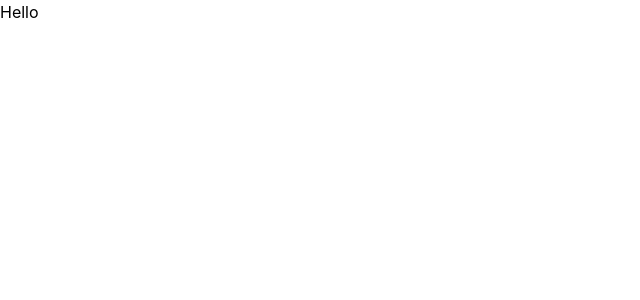
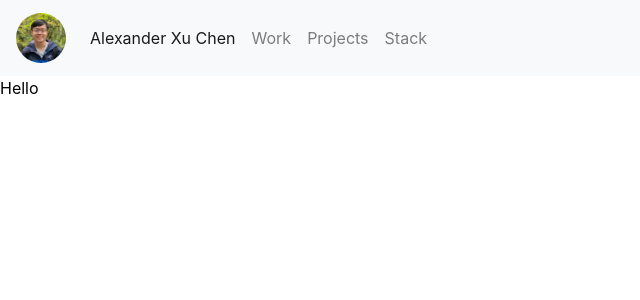
Before and after one commit to AlexXuChen/AlexXuChen.github.io, a React (Create React App) app: page /work in a window 1280 px wide. Shown: the top 300 px of the page, without its empty margins (0-640 px from the left). Built offline with nearby package versions, Linux system fonts and the light colour scheme.

Commit message:
moved nav bar to app for navigation

```diff
--- a/src/App.js
+++ b/src/App.js
@@ -11,6 +11,8 @@ import "./App.css";
 
 function App() {
   return (
+    <div>
+      <Navbar></Navbar>
     <Router>
         {/* A <Switch> looks through its children <Route>s and
             renders the first one that matches the current URL. */}
@@ -28,6 +30,7 @@ function App() {
                             (<Stack />)}/>
         </Switch>
     </Router>
+    </div>
   );
 }
 
--- a/src/pages/intro.js
+++ b/src/pages/intro.js
@@ -11,7 +11,6 @@ class Intro extends Component {
   render() {
     return (
         <div>
-            <Navbar />
             <div className="intro">
                 <div className="introText">
                     <Typist avgTypingDelay={40} cursor={{ hideWhenDone: true }}>
--- a/src/pages/projects.js
+++ b/src/pages/projects.js
@@ -1,5 +1,5 @@
 import React, { Component } from "react";
-import { Link } from "react-scroll";
+
 
 import "./styles.css";
 
```
